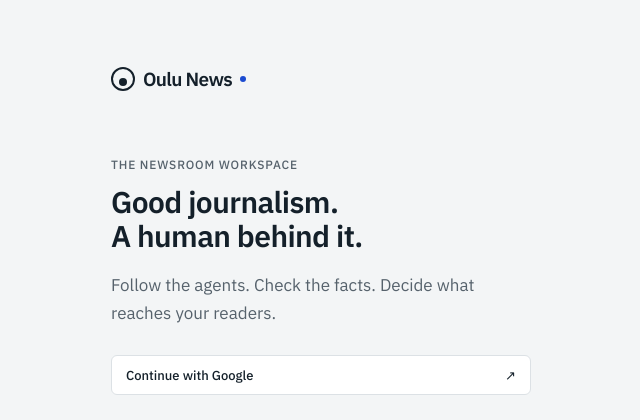
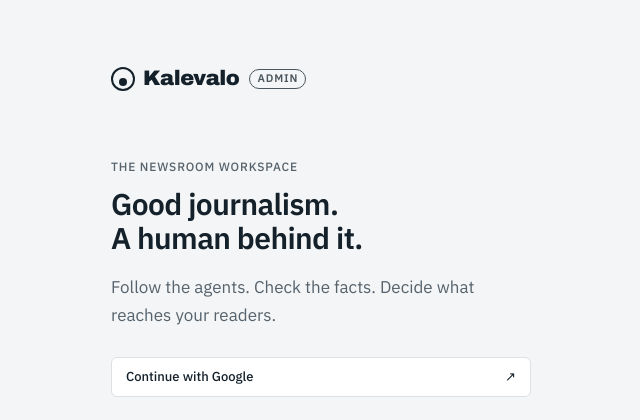
Before and after one commit to Mesbahul-Islam/junction-oulu-2026, a Django app: page / in a window 1280 px wide. Shown: the top 420 px of the page, without its empty margins (319-959 px from the left). Run offline with Django 5.2, Linux system fonts and the light colour scheme; parts of the project's set-up code (start-up, migrations or seed data) failed here and were passed over.

Commit message:
Rebrand to Kalevalo; the dashboard becomes Kalevalo Admin
Kalevalo = Kaleva + valo (light). The wordmark uses Archivo Black; body text stays in Plex.

Co-Authored-By: Claude Opus 5.5 <noreply@anthropic.com>

```diff
--- a/backend/apps/agents/newsroom/wire.py
+++ b/backend/apps/agents/newsroom/wire.py
@@ -24,7 +24,7 @@ logger = logging.getLogger(__name__)
 
 KALEVA_FEED_URL = "https://www.kaleva.fi/feedit/rss/managed-listing/rss-maksuttomat/"
 KALEVA_FEED_NAME = "Kaleva – Maksuttomat"
-USER_AGENT = "OuluNewsroomBot/1.0 (+hackathon prototype)"
+USER_AGENT = "KalevaloBot/1.0 (+hackathon prototype)"
 MAX_ENTRIES_PER_FEED = 25
 CANDIDATE_HOURS = 48
 MAX_CANDIDATES = 120
--- a/backend/apps/fantasy/services/sports_desk.py
+++ b/backend/apps/fantasy/services/sports_desk.py
@@ -31,7 +31,7 @@ SPORTS_FEEDS = [
     "https://www.kaleva.fi/feedit/rss/managed-listing/jaakiekko/",
     "https://www.kaleva.fi/feedit/rss/managed-listing/urheilu/",
 ]
-USER_AGENT = "OuluNewsroomBot/1.0 (+hackathon prototype; sports desk)"
+USER_AGENT = "KalevaloBot/1.0 (+hackathon prototype; sports desk)"
 FORM_GAMES = 5
 PLAYERS_PER_CYCLE = 60
 LIIGA_MIN_INTERVAL = 1.5  # seconds between Liiga requests from one worker process
--- a/backend/frontend/index.html
+++ b/backend/frontend/index.html
@@ -4,10 +4,10 @@
   <meta charset="utf-8">
   <meta name="viewport" content="width=device-width, initial-scale=1, viewport-fit=cover">
   <meta name="color-scheme" content="light dark">
-  <title>Newsroom · Oulu News</title>
+  <title>Kalevalo Admin</title>
   <link rel="preconnect" href="https://fonts.googleapis.com">
   <link rel="preconnect" href="https://fonts.gstatic.com" crossorigin>
-  <link href="https://fonts.googleapis.com/css2?family=IBM+Plex+Sans:wght@400;500;600;700&family=IBM+Plex+Sans+Arabic:wght@400;500;600;700&display=swap" rel="stylesheet">
+  <link href="https://fonts.googleapis.com/css2?family=Archivo+Black&family=IBM+Plex+Sans:wght@400;500;600;700&family=IBM+Plex+Sans+Arabic:wght@400;500;600;700&display=swap" rel="stylesheet">
   <link rel="stylesheet" href="/static/newsroom/admin.css">
   <script src="/static/newsroom/admin.js" defer></script>
 </head>
@@ -15,7 +15,7 @@
   <a href="#main" class="skip-link">Skip to content</a>
   <div id="bootState" class="empty" role="status">Opening the newsroom…</div>
   <div id="login" class="login" hidden>
-    <a class="wordmark" href="http://localhost:5173"><span class="brand-symbol" aria-hidden="true">O</span>Oulu News<span class="wordmark-dot" aria-hidden="true"></span></a>
+    <a class="wordmark" href="http://localhost:5173"><span class="brand-symbol" aria-hidden="true">K</span><span class="wordmark-name">Kalevalo</span><span class="wordmark-sub">Admin</span></a>
     <div class="login-panel">
       <p class="eyebrow">The newsroom workspace</p>
       <h1>Good journalism.<br>A human behind it.</h1>
@@ -35,7 +35,7 @@
 
   <div id="app" class="layout" hidden>
     <aside id="sidebar" aria-label="Workspace navigation">
-      <div class="sidebar-brand"><a class="wordmark" href="#overview"><span class="brand-symbol" aria-hidden="true">O</span>Oulu News<span class="wordmark-dot" aria-hidden="true"></span></a><button class="icon-btn drawer-close" id="closeMenu" aria-label="Close navigation">×</button></div>
+      <div class="sidebar-brand"><a class="wordmark" href="#overview"><span class="brand-symbol" aria-hidden="true">K</span><span class="wordmark-name">Kalevalo</span><span class="wordmark-sub">Admin</span></a><button class="icon-btn drawer-close" id="closeMenu" aria-label="Close navigation">×</button></div>
       <p class="workspace-label">Newsroom workspace</p>
       <nav aria-label="Newsroom">
         <button class="nav on" data-view="overview" aria-current="page"><span><span class="nav-icon" aria-hidden="true">⌂</span>Overview</span></button>
@@ -107,7 +107,7 @@
           <div id="settingsContent" class="settings-grid" aria-label="Newsroom settings"><div class="empty" role="status">Loading settings…</div></div>
         </section>
       </main>
-      <footer class="workspace-footer"><span>Oulu News · Newsroom</span><span>Built with the community. Reviewed by people.</span></footer>
+      <footer class="workspace-footer"><span>Kalevalo Admin</span><span>Built with the community. Reviewed by people.</span></footer>
     </div>
   </div>
   <dialog id="actionDialog" aria-labelledby="dialogTitle" aria-describedby="dialogDescription"><form id="actionForm"><p class="eyebrow">Editorial decision</p><h2 id="dialogTitle"></h2><p id="dialogDescription" class="muted"></p><div class="field" id="dialogField"><label for="dialogComment">Reason (saved in the record)</label><textarea id="dialogComment" rows="4" required></textarea></div><div class="actions"><button class="btn" id="dialogCancel" type="button">Cancel</button><button class="btn primary" type="submit" id="dialogSubmit">Continue</button></div></form></dialog>
--- a/backend/frontend/static/newsroom/admin.css
+++ b/backend/frontend/static/newsroom/admin.css
@@ -96,6 +96,8 @@ aside { position: sticky; top: 0; height: 100dvh; overflow-y: auto; display: fle
 .wordmark { display: inline-flex; align-items: center; gap: 8px; text-decoration: none; font-size: 19px; letter-spacing: -.035em; font-weight: 600; white-space: nowrap; }
 .brand-symbol { display: inline-grid; place-items: center; width: 24px; height: 24px; border: 2px solid currentColor; border-radius: 50%; font-size: 0; position: relative; }
 .brand-symbol::after { content: ''; width: 8px; height: 8px; background: currentColor; border-radius: 50%; }
+.wordmark-name { font-family: "Archivo Black", "IBM Plex Sans", system-ui, sans-serif; font-weight: 400; font-size: 21px; letter-spacing: -.02em; }
+.wordmark-sub { align-self: center; margin-inline-start: 2px; padding: 2px 7px; border: 1px solid currentColor; border-radius: 999px; font-size: 11px; font-weight: 600; letter-spacing: .08em; text-transform: uppercase; line-height: 1.2; opacity: .75; }
 .wordmark-dot, .provenance-dot { width: 6px; height: 6px; border-radius: 50%; background: var(--newsroom); flex-shrink: 0; }
 .workspace-label { margin: 32px 10px 12px; color: var(--muted); font-size: 12px; }
 nav { display: grid; gap: 4px; }
--- a/backend/frontend/static/newsroom/admin.js
+++ b/backend/frontend/static/newsroom/admin.js
@@ -69,7 +69,7 @@ async function show(view, { load = true } = {}) {
   });
   document.querySelectorAll("section.view").forEach((section) => section.classList.toggle("on", section.id === "v-" + view));
   $("currentView").textContent = $("title-" + view).textContent;
-  document.title = $("currentView").textContent + " · Oulu Newsroom";
+  document.title = $("currentView").textContent + " · Kalevalo Admin";
   if (!load) return;
   try {
     await ({ overview: renderOverview, queue: loadQueue, moderation: loadModeration, newsroom: pollNewsroom, compare: loadReaders, settings: loadSettings }[view])();
--- a/frontend/index.html
+++ b/frontend/index.html
@@ -4,10 +4,10 @@
     <meta charset="UTF-8" />
     <meta name="viewport" content="width=device-width, initial-scale=1, viewport-fit=cover" />
     <meta name="theme-color" content="#F3F5F6" />
-    <title>Oulu News</title>
+    <title>Kalevalo</title>
     <link rel="preconnect" href="https://fonts.googleapis.com" />
     <link rel="preconnect" href="https://fonts.gstatic.com" crossorigin />
-    <link href="https://fonts.googleapis.com/css2?family=IBM+Plex+Sans:ital,wght@0,400;0,500;0,600;0,700;1,400&family=IBM+Plex+Sans+Arabic:wght@400;500;600;700&display=swap" rel="stylesheet" />
+    <link href="https://fonts.googleapis.com/css2?family=Archivo+Black&family=IBM+Plex+Sans:ital,wght@0,400;0,500;0,600;0,700;1,400&family=IBM+Plex+Sans+Arabic:wght@400;500;600;700&display=swap" rel="stylesheet" />
   </head>
   <body>
     <div id="root"></div>
--- a/frontend/package.json
+++ b/frontend/package.json
@@ -1,5 +1,5 @@
 {
-  "name": "oulu-news-app",
+  "name": "kalevalo-app",
   "private": true,
   "version": "0.1.0",
   "type": "module",
--- a/frontend/src/components/patterns/app-shell.jsx
+++ b/frontend/src/components/patterns/app-shell.jsx
@@ -15,15 +15,15 @@ export const NAV = [
   { to: "/profile", label: "You", icon: CircleUser },
 ];
 
-/** Kajo mark: first light on the horizon. */
+/** Kalevalo (Kaleva + valo, "light"): the Kajo mark, first light on the horizon, and the name in the display face. */
 export function Wordmark({ className }) {
   return (
-    <span className={cn("inline-flex items-center gap-2 text-title font-semibold tracking-tight", className)}>
+    <span className={cn("inline-flex items-center gap-2 font-display text-[21px] leading-none tracking-[-0.02em]", className)}>
       <svg width="22" height="22" viewBox="0 0 24 24" aria-hidden="true">
         <path d="M5 16a7 7 0 0 1 14 0Z" fill="currentColor" />
         <path d="M2.5 19.5h19" stroke="currentColor" strokeWidth="2" strokeLinecap="round" />
       </svg>
-      Oulu News
+      Kalevalo
     </span>
   );
 }
--- a/frontend/src/features/account/pages/Profile.jsx
+++ b/frontend/src/features/account/pages/Profile.jsx
@@ -167,7 +167,7 @@ export default function Profile() {
       <Section title="Rewards and help">
         {[
           { to: "/rewards", icon: Gift, label: "Rewards", hint: "Partner offers for contributing, and the ad-free plan" },
-          { to: "/help", icon: CircleHelp, label: "Help", hint: "How Oulu News works, and answers to common questions" },
+          { to: "/help", icon: CircleHelp, label: "Help", hint: "How Kalevalo works, and answers to common questions" },
         ].map(({ to, icon: Icon, label, hint }) => (
           <Link key={to} to={to} className="focus-ring group flex items-center gap-3 rounded-control py-3.5">
             <Icon size={16} className="shrink-0 text-muted" />
--- a/frontend/src/features/design/pages/DesignSystem.jsx
+++ b/frontend/src/features/design/pages/DesignSystem.jsx
@@ -105,7 +105,7 @@ export default function DesignSystem() {
             Colour tells you who is speaking.
           </h1>
           <p className="max-w-[58ch] text-lead text-muted">
-            Kajo is the design system for Oulu News. The interface is monochrome, ink on snow. Colour appears only to say who
+            Kajo is the design system for Kalevalo. The interface is monochrome, ink on snow. Colour appears only to say who
             stands behind a piece of content: the newsroom, a community member, people who confirmed it, or a correction.
             A reader learns that once and can rely on it on every screen.
           </p>
--- a/frontend/src/features/feed/components/StoryRow.jsx
+++ b/frontend/src/features/feed/components/StoryRow.jsx
@@ -83,7 +83,7 @@ export function StoryRow({ card, lang, situation, onOpen, active }) {
         <span className="grid h-6 w-6 shrink-0 place-items-center rounded-full bg-newsroom-weak text-newsroom">
           <ShieldCheck size={13} />
         </span>
-        <span className="font-medium text-ink">Oulu News</span>
+        <span className="font-medium text-ink">Kalevalo</span>
         {card.community_name && <span className="truncate text-muted">{card.community_name}</span>}
         <span className="text-muted" aria-hidden="true">·</span>
         <time dateTime={card.published_at} className="shrink-0 text-muted">{timeAgo(card.published_at, lang)}</time>
--- a/frontend/tailwind.config.js
+++ b/frontend/tailwind.config.js
@@ -25,6 +25,8 @@ export default {
         accent: { DEFAULT: c("newsroom"), weak: c("newsroom-weak"), ink: c("on-ink") },
       },
       fontFamily: {
+        // Wordmark only: the Kalevalo name. Everything else stays in Plex.
+        display: ['"Archivo Black"', '"IBM Plex Sans"', "system-ui", "sans-serif"],
         sans: ['"IBM Plex Sans"', '"IBM Plex Sans Arabic"', "system-ui", "-apple-system", '"Segoe UI"', "sans-serif"],
       },
       // Type scale (~1.2 ratio on a 15px UI / 17px reading base). [size, {lineHeight, letterSpacing, fontWeight}]
```
Also changed, not shown: AGENTS.md (+2 -2 lines), backend/docs/backend-pipeline.html (+3 -3 lines), backend/docs/newsroom-ui.md (+1 -1 lines), docs/ARCHITECTURE_AND_CHALLENGE_FIT.md (+1 -1 lines), docs/GUIDE.md (+1 -1 lines), README.md, frontend/package-lock.json.
